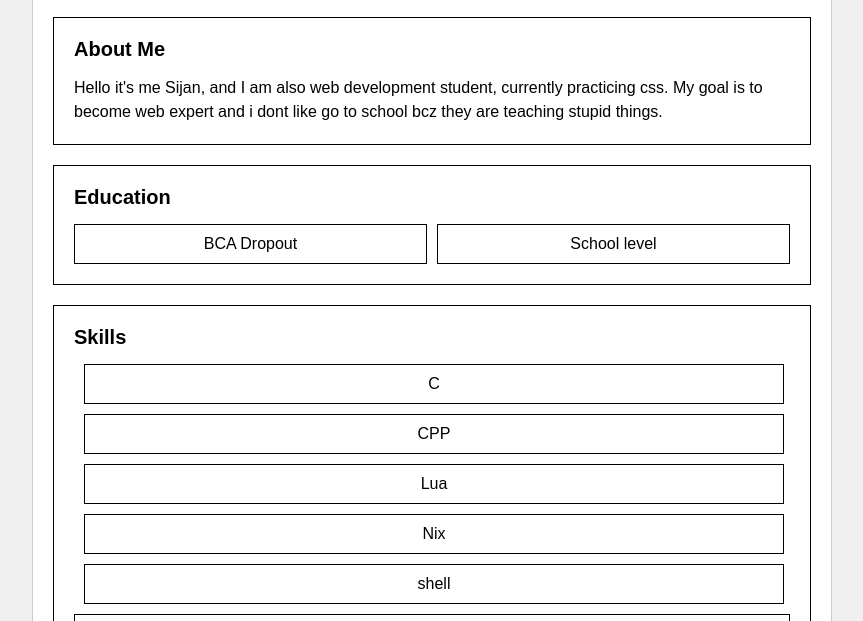
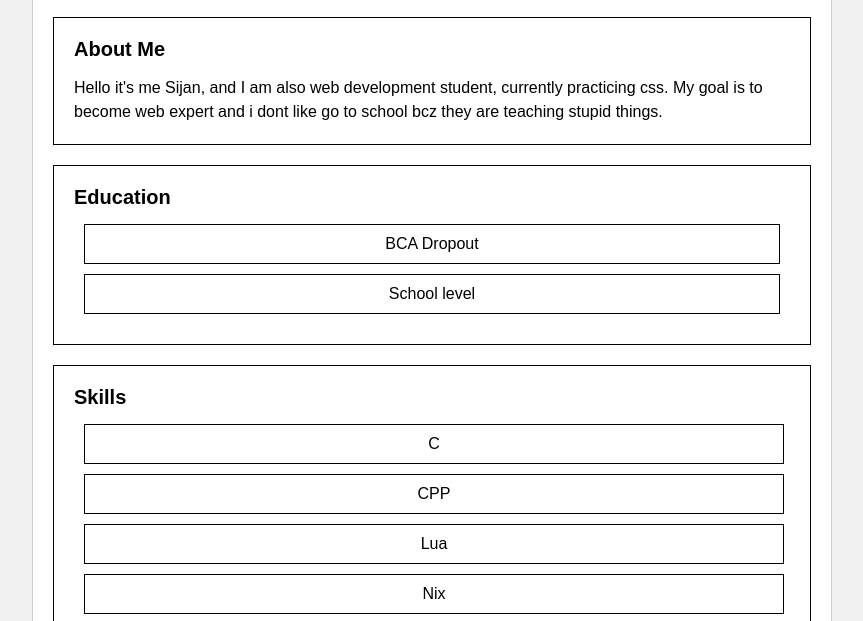
Before and after one commit to sijanthapa171/assignment, a plain HTML site: page task1/index.html in a window 1280 px wide. Shown: the part 145-766 px from the top of the page, without its empty margins (208-1071 px from the left). Drawn offline with Linux system fonts and the light colour scheme.

Commit message:
feat: add readme preview and other

```diff
--- a/task1/styles.css
+++ b/task1/styles.css
@@ -50,16 +50,11 @@ body {
     line-height: 1.5;
 }
 
-.education-item {
-    display: flex;
-    gap: 10px;
-}
-
 .education-box {
     border: 1px solid #000;
     padding: 10px;
-    flex: 1;
     text-align: center;
+    margin: 10px;
 }
 
 .skill-item {
```
Also changed, not shown: task1/image.png (added), 1 other file.
